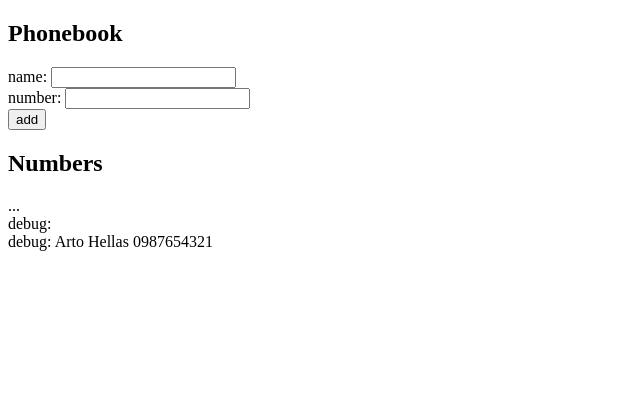
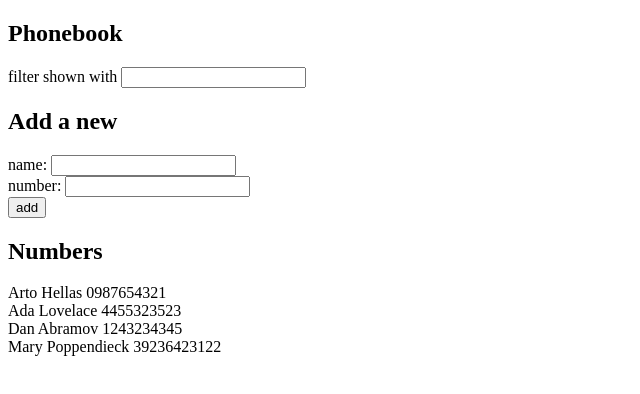
Before and after one commit to Pti2mike/phonebook, a React (Vite) app: page / in a window 1280 px wide. Shown: the top 394 px of the page, without its empty margins (0-640 px from the left). Built offline with nearby package versions, Linux system fonts and the light colour scheme.

Commit message:
Fourth step input to filter list of people added

```diff
--- a/src/App.jsx
+++ b/src/App.jsx
@@ -1,14 +1,23 @@
 import { useState } from "react";
+
+const Header = ({ title }) => {
+  return <h2>{title}</h2>;
+};
 
 const App = () => {
   const [persons, setPersons] = useState([
     { name: "Arto Hellas", id: 1, number: "0987654321" },
+    { name: "Ada Lovelace", number: "4455323523", id: 2 },
+    { name: "Dan Abramov", number: "1243234345", id: 3 },
+    { name: "Mary Poppendieck", number: "39236423122", id: 4 },
   ]);
   const [newName, setNewName] = useState("");
   const [newNumber, setNewNumber] = useState("");
+  const [filter, setFilter] = useState("");
 
-  const handleChangeName = () => setNewName(event.target.value);
-  const handleChangeNumber = () => setNewNumber(event.target.value);
+  const handleChangeName = (event) => setNewName(event.target.value);
+  const handleChangeNumber = (event) => setNewNumber(event.target.value);
+  const handleFilterChange = (event) => setFilter(event.target.value);
 
   const checkDuplicateName = (name) => {
     if (name) return persons.some((person) => person.name === name.name);
@@ -37,9 +46,19 @@ const App = () => {
     }
   };
 
+  const filteredPerson = persons.filter((person) =>
+    person.name.toLowerCase().includes(filter.toLowerCase())
+  );
+
   return (
     <div>
       <h2>Phonebook</h2>
+
+      <div>
+        filter shown with <input onChange={handleFilterChange} />
+      </div>
+
+      <Header title="Add a new" />
       <form onSubmit={addName}>
         <div>
           name: <input onChange={handleChangeName} value={newName} />
@@ -51,14 +70,11 @@ const App = () => {
           <button type="submit">add</button>
         </div>
       </form>
-      <h2>Numbers</h2>
-      ...
-      <div>
-        debug:{newName} {newNumber}
-      </div>
-      {persons.map((person) => (
+
+      <Header title="Numbers" />
+      {filteredPerson.map((person) => (
         <div key={person.name}>
-          debug: {person.name} {person.number}
+          {person.name} {person.number}
         </div>
       ))}
     </div>
```
